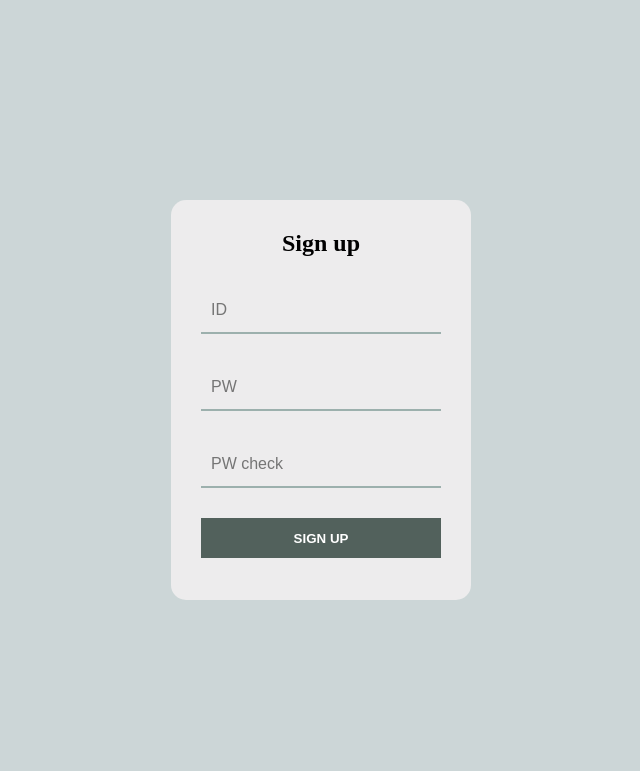
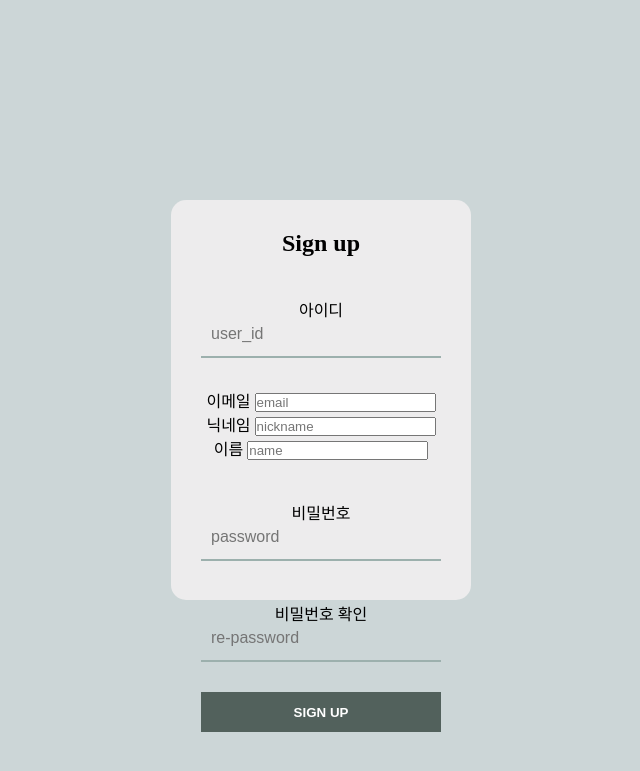
Before and after one commit to J1Yun/board-game-guide, a Django app: template BoardGameGuide/boardgame/templates/signup.html in a window 1280 px wide. Shown: the top 771 px of the page, without its empty margins (319-959 px from the left). Run offline with Django 3.2, Linux system fonts and the light colour scheme; the template is opened without the code that fills it, so the values that code supplies are empty.

Commit message:
Update signup/login/logout

```diff
--- a/BoardGameGuide/boardgame/templates/signup.html
+++ b/BoardGameGuide/boardgame/templates/signup.html
@@ -6,22 +6,45 @@
     </head>
 
     <body class="body" width="100%" height="100%">
-      <form action="login.html" method="post" class="loginForm">
+      <div>
+        <form action="." method="POST" class="loginForm">
           <h2>Sign up</h2>
+
+          {% csrf_token %}
+
           <div class="idForm">
-          <input type="text" class="id" placeholder="ID">
+            <label for = "user_id">아이디</label>
+            <input type="text" class="id" id = "user_id" placeholder="user_id" name = "user_id">
+          </div>
+          <div class="emailForm">
+            <label for = "email">이메일</label>
+            <input type="text" class="e-mail" id = "email" placeholder="email" name = "email">
+          </div>
+          <div class="nicknameForm">
+            <label for = "nickname">닉네임</label>
+            <input type="text" class="nick-name" id = "nickname" placeholder="nickname" name = "nickname">
+          </div>
+          <div class="nameForm">
+            <label for = "name">이름</label>
+            <input type="text" class="name_" id = "name" placeholder="name" name = "name">
           </div>
           <div class="passForm">
-          <input type="password" class="pw" placeholder="PW">
+            <label for = "password">비밀번호</label>
+            <input type="password" class="pw" id = "password" placeholder="password" name = "password">
           </div>
           <div class="passCheck">
-            <input type="password" class="pw" placeholder="PW check">
+            <label for = "re-password">비밀번호 확인</label>
+            <input type="password" class="pw" id = "re-password" placeholder="re-password" name = "re-password">
           </div>
-        <button type="button" class="btn" onclick="button()">
+          <button type="submit" class="btn">
             SIGN UP
           </button>
 
 
         </form>
+        <div>
+          {{ error }}
+        </div>
+      </div>
     </body>
   </html>
```
Also changed, not shown: BoardGameGuide/boardgame/templates/login.html (+11 -4 lines), BoardGameGuide/boardgame/templates/signup_done.html (added, +11 -0 lines). Lines whose indentation alone changed are shown as unchanged.
